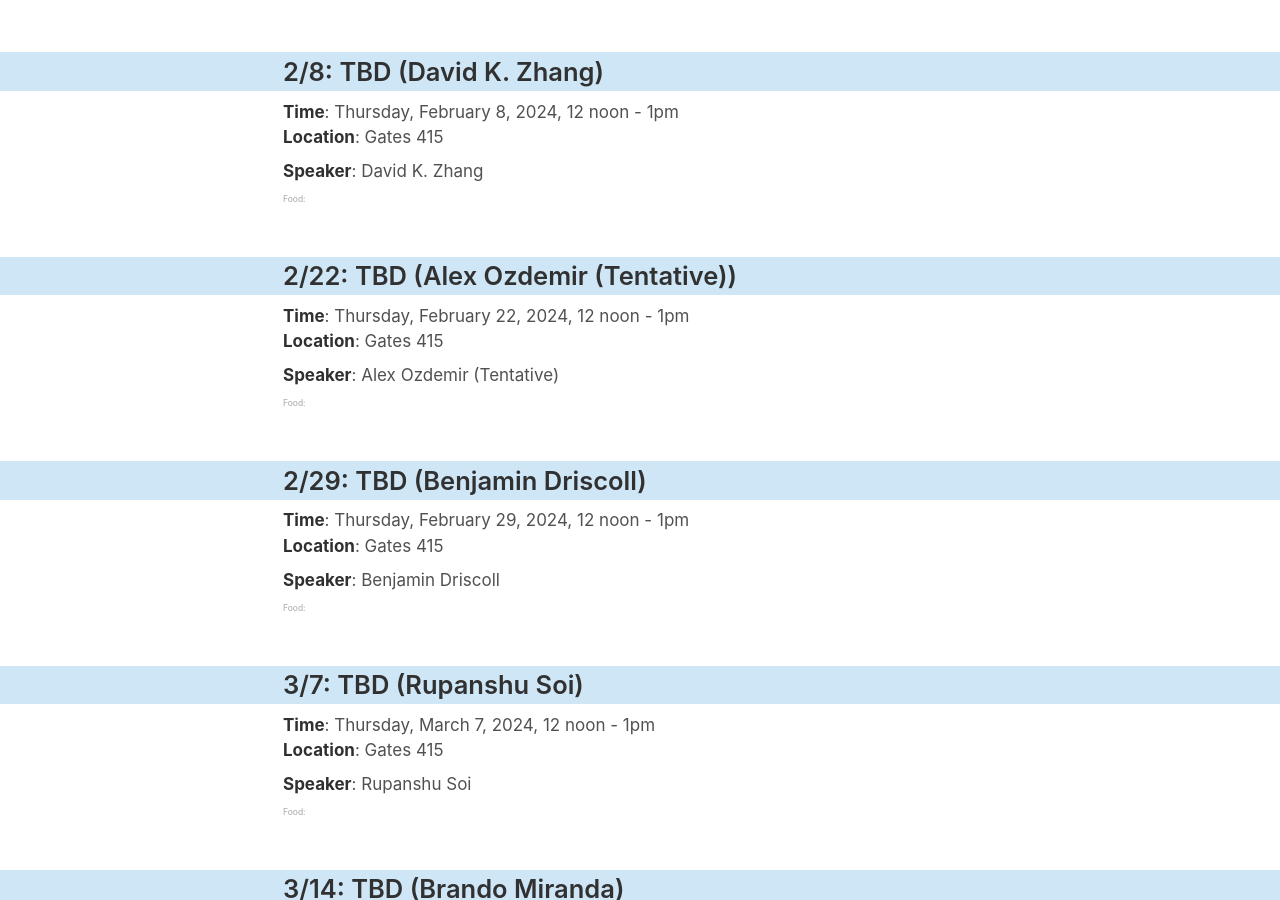
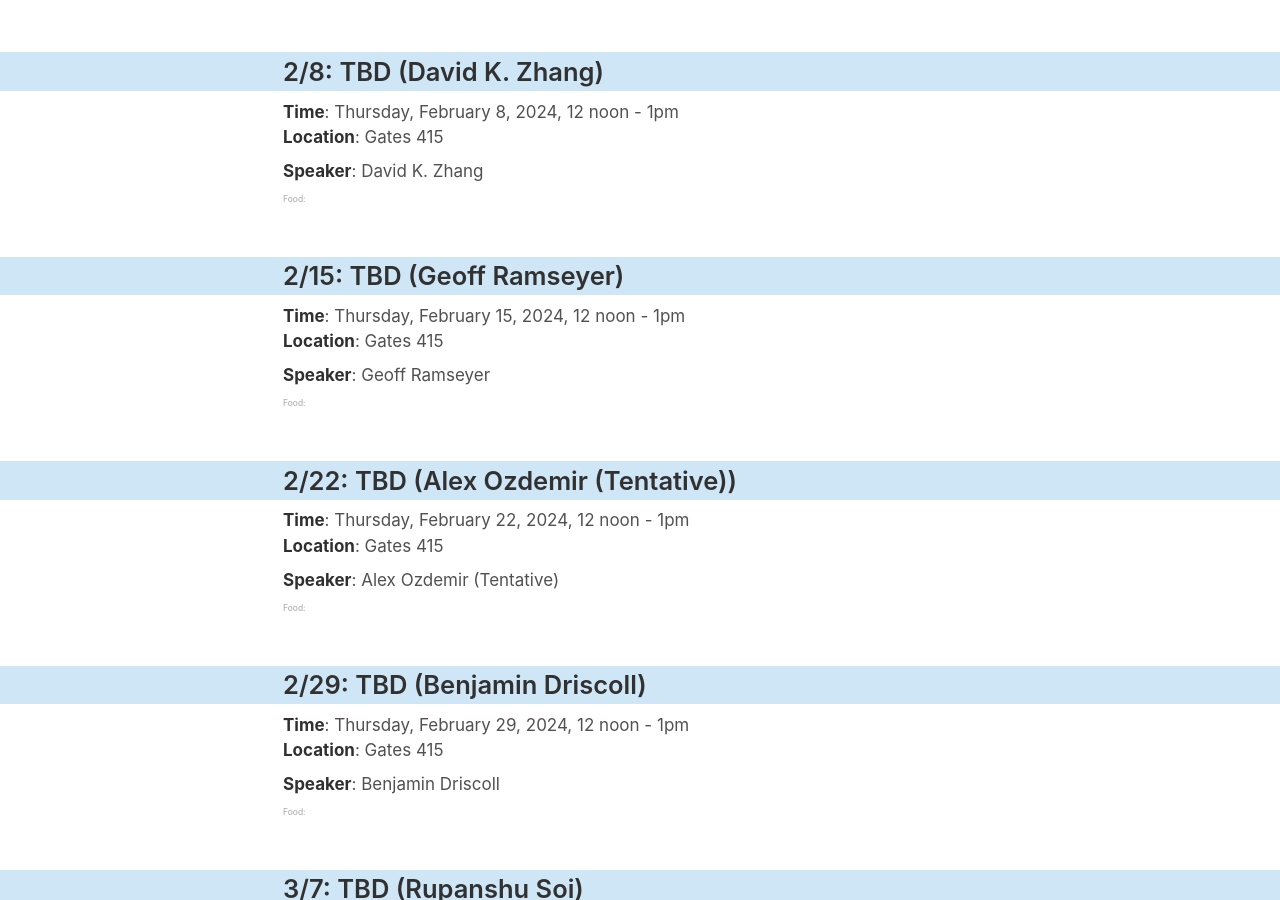
Before and after one commit to software-research-lunch/software-research-lunch.github.io, a Jekyll site: the page built from index.html, in a window 1280 px wide and 900 px high, scrolled down 2143 px. Built offline with Jekyll 4.4.1, drawn with Linux system fonts in a browser that asks for light colours.

Commit message:
add geoff

```diff
--- a/_data/schedule.yml
+++ b/_data/schedule.yml
@@ -96,6 +96,11 @@ shortcomings under various conditions."
     title: ""
     speaker: "David K. Zhang"
     bio: ""
+  - date: "2024-02-15"
+    abstract: ""
+    title: ""
+    speaker: "Geoff Ramseyer"
+    bio: ""
   - date: "2024-02-22"
     abstract: ""
     title: ""
```
